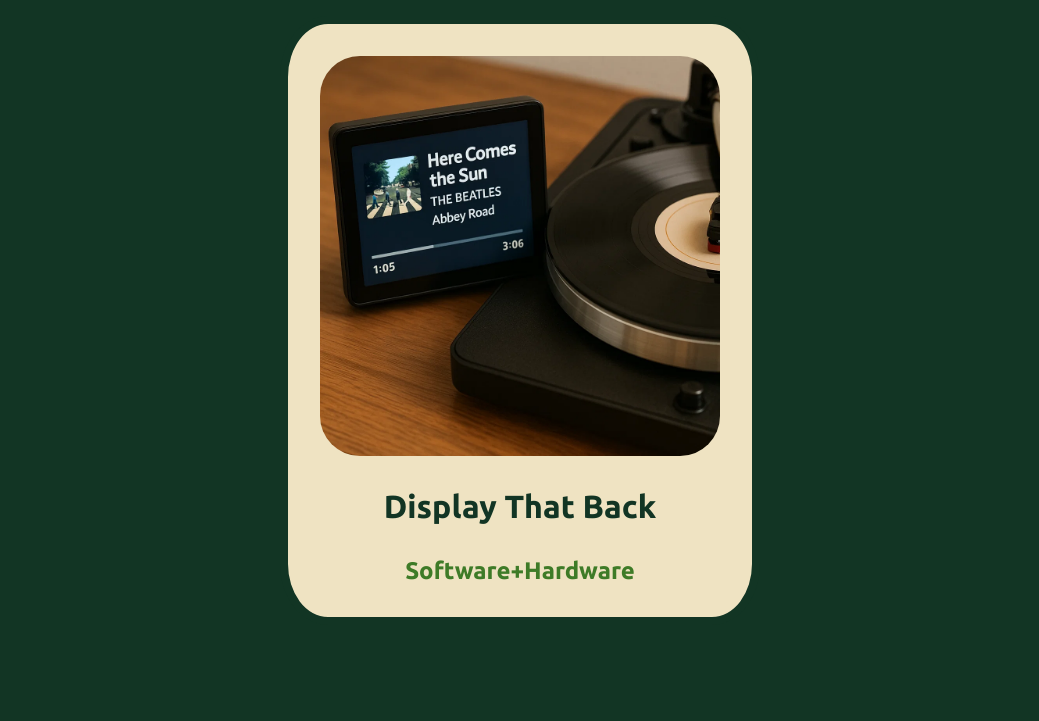
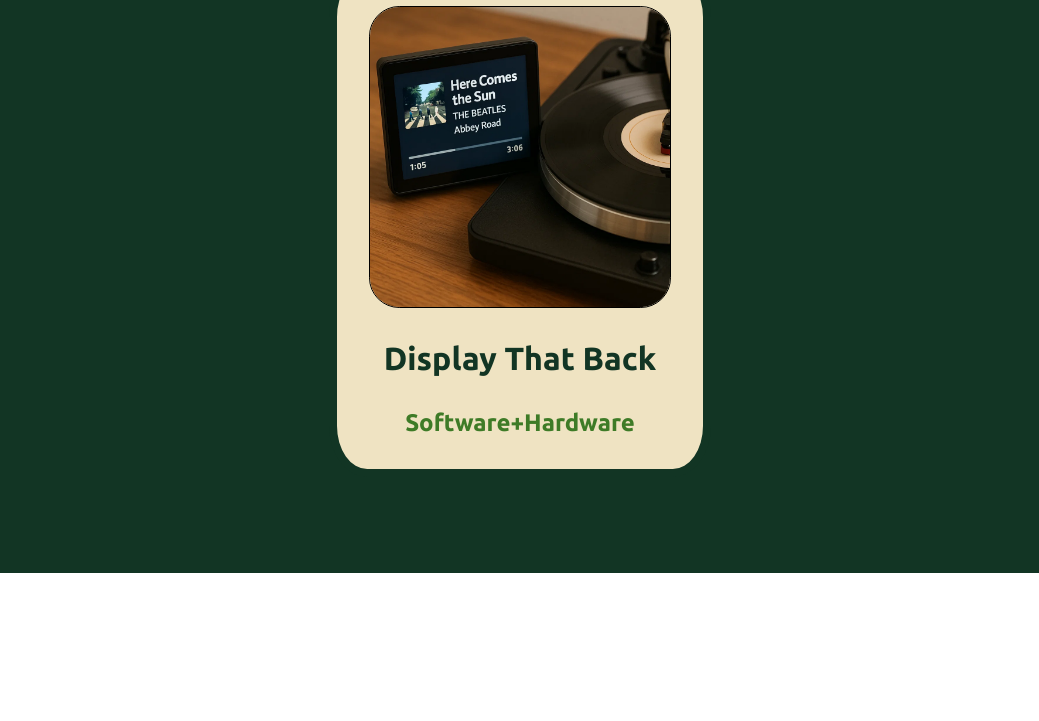
Before and after one commit to troypaulsson/troypaulsson.github.io, a plain HTML site: page index.html in a window 1280 px wide. Shown: the part 1987-2708 px from the top of the page, without its empty margins (120-1159 px from the left). After the commit the page ends 2560 px from the top, so only its background shows below. Drawn offline with Linux system fonts and the light colour scheme.

Commit message:
Fixes formatting for featured works projects. Changes it from flex to grid.

```diff
--- a/style.css
+++ b/style.css
@@ -284,19 +284,21 @@ a {
     display: flex;
     flex-wrap: wrap; /* allow wrapping on smaller screens */
     justify-content: center;
-    gap: 2rem; /* cleaner than padding + margin */
+    gap: 5rem; /* cleaner than padding + margin */
     padding: 4rem 2rem 2rem 2rem;
 }
 
 /* Individual project card */
 .project {
-    flex: 1 1 300px;         /* responsive sizing: grow, shrink, base width */
-    max-width: 400px;
-    min-width: 200px;
-    padding: 2rem;
+    display: flex;
+    flex-direction: column;
+    justify-content: space-between;
+    background-color: #EFE3C2;
     border: 0.5rem solid #123524;
     border-radius: 10%;
-    background-color: #EFE3C2;
+    padding: 2rem;
+    height: 100%;
+    box-sizing: border-box;
     transition: opacity 0.7s ease-out, transform 0.7s ease-out, border-color 0.7s ease-out;
 }
 
@@ -310,22 +312,25 @@ a {
 }
 
 .project_image {
-    width: 100%;
-    height: 400px;               /* fixed height */
+    width: 300px;
+    height: 300px;               /* fixed height */
     object-fit: cover;           /* maintain aspect ratio & crop excess */
     border-radius: 10%;
     display: block;
     margin: 0 auto;
+    border: 0.01rem groove black;
 }
 
 .project_text {
-
+    display: flex;
+    flex-direction: column;
+    align-items: center;
+    text-align: center;
 }
 
 .project_title {
     text-align: center;
     color: #123524;
-    width: 25rem;
     margin-bottom: 0;
     font-size: 2rem;
 }
@@ -335,9 +340,14 @@ a {
     text-align: center;
     font-size: 1.5rem;
     color: #3E7B27;
-    width: 25rem;
     height: auto;
     display: block;
+}
+
+.project_title,
+.project_blurb {
+    max-width: 100%;
+    width: auto;
 }
 
 /* Hide on desktop */
@@ -353,9 +363,16 @@ a {
         background-color: #EFE3C2;
     }
 
+    .featured_projects {
+        grid-template-columns: repeat(2, 1fr);
+    }
 }
 
 @media (max-width: 768px) {
+  .featured_projects {
+    grid-template-columns: 1fr;
+  }
+
   .nav_item_container_scroll, .nav_item_container, .right_nav {
     display: none; /* hide normal nav items */
   }
```
